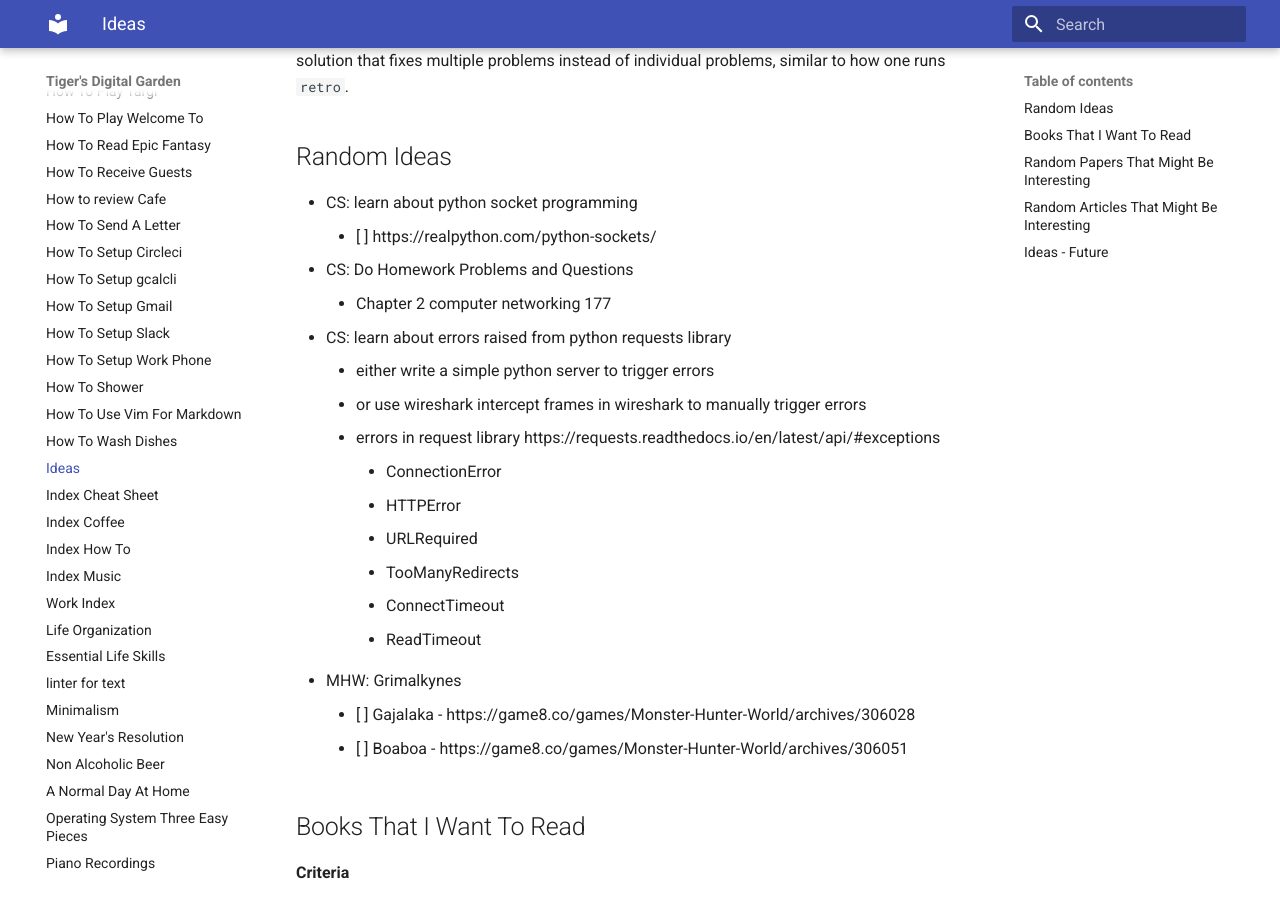
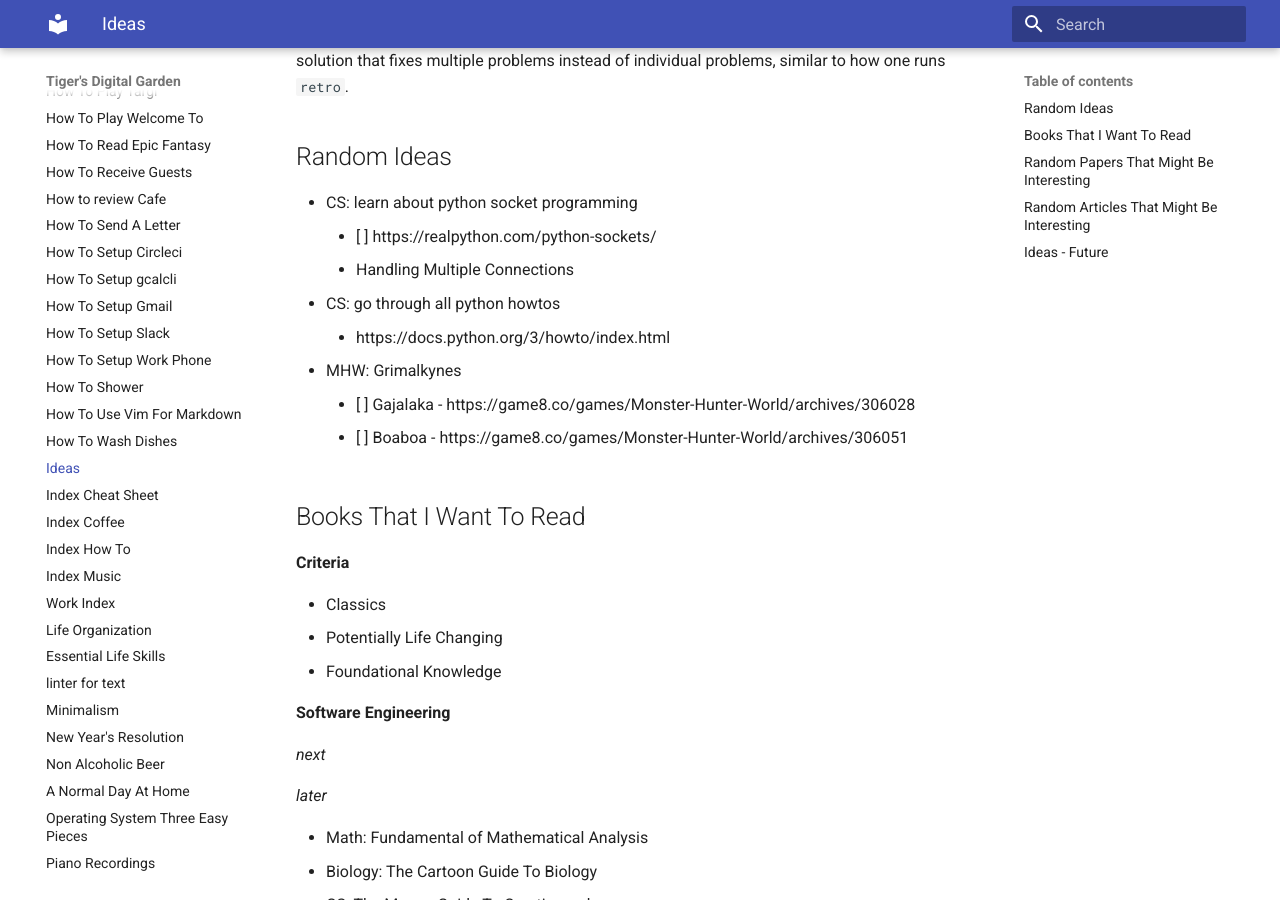
Before and after one commit to ynotstartups/notes, an MkDocs documentation site: the page built from notes/ideas.md, in a window 1280 px wide and 900 px high, scrolled down 266 px. Built offline with MkDocs 1.6.1 and Material for MkDocs 9.7.7, drawn with Linux system fonts in a browser that asks for light colours.

Commit message:
update ideas

```diff
--- a/notes/ideas.md
+++ b/notes/ideas.md
@@ -10,18 +10,9 @@ We need to find out the fundamental theme of these ideas and then perhaps we can
 
 - CS: learn about python socket programming
   - [ ] https://realpython.com/python-sockets/
-- CS: Do Homework Problems and Questions
-  - Chapter 2 computer networking 177
-- CS: learn about errors raised from python requests library
-  - either write a simple python server to trigger errors
-  - or use wireshark intercept frames in wireshark to manually trigger errors
-  - errors in request library https://requests.readthedocs.io/en/latest/api/#exceptions
-    - ConnectionError
-    - HTTPError
-    - URLRequired
-    - TooManyRedirects
-    - ConnectTimeout
-    - ReadTimeout
+  - Handling Multiple Connections
+- CS: go through all python howtos
+  - https://docs.python.org/3/howto/index.html
 - MHW: Grimalkynes
   - [ ] Gajalaka - https://game8.co/games/Monster-Hunter-World/archives/306028
   - [ ] Boaboa - https://game8.co/games/Monster-Hunter-World/archives/306051
```
